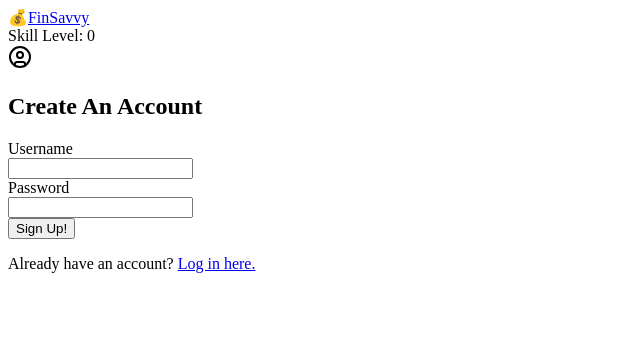
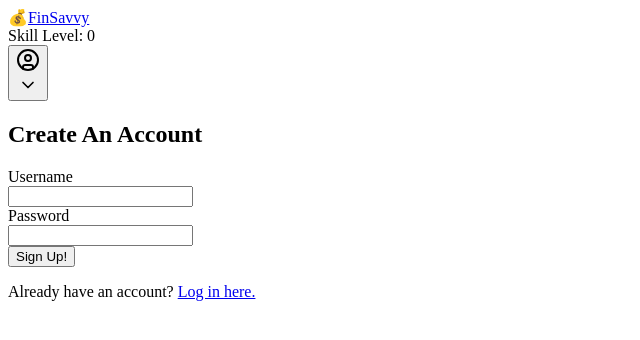
Before and after one commit to CjKhaled/ShellHacks2024, a Next.js app in the folder client/: page /signup in a window 1280 px wide. Shown: the top 340 px of the page, without its empty margins (0-640 px from the left). Built offline with nearby package versions, Linux system fonts and the light colour scheme.

Commit message:
navbar dropdown

```diff
--- a/client/app/components/Navbar.tsx
+++ b/client/app/components/Navbar.tsx
@@ -1,9 +1,46 @@
-import React, { useState, useEffect } from "react";
+'use client';
+
+import React, { useState, useEffect, useRef } from "react";
 import Link from "next/link";
-import { UserCircle } from "lucide-react";
+import { UserCircle, ChevronDown } from "lucide-react";
+import { useRouter, usePathname } from 'next/navigation';
 
 const Navbar = ({ userInitials = "", skillLevel = 0 }) => {
+  const [isDropdownOpen, setIsDropdownOpen] = useState(false);
+  const [isAuthenticated, setIsAuthenticated] = useState(false);
+  const router = useRouter();
+  const pathname = usePathname();
+  const dropdownRef = useRef<HTMLDivElement>(null);
 
+  const checkAuthStatus = () => {
+    const username = localStorage.getItem('username');
+    setIsAuthenticated(!!username);
+  };
+
+  useEffect(() => {
+    checkAuthStatus();
+
+    window.addEventListener('authStatusChanged', checkAuthStatus);
+
+    const handleClickOutside = (event: MouseEvent) => {
+      if (dropdownRef.current && !dropdownRef.current.contains(event.target as Node)) {
+        setIsDropdownOpen(false);
+      }
+    };
+
+    document.addEventListener('mousedown', handleClickOutside);
+
+    return () => {
+      window.removeEventListener('authStatusChanged', checkAuthStatus);
+      document.removeEventListener('mousedown', handleClickOutside);
+    };
+  }, []);
+
+  const handleLogout = () => {
+    router.push('/login');
+  };
+
+  const isAuthPage = pathname === '/login' || pathname === '/signup';
 
   return (
     <nav className="bg-green-600 text-white p-4 flex justify-between items-center">
@@ -15,11 +52,36 @@ const Navbar = ({ userInitials = "", skillLevel = 0 }) => {
       </div>
       <div className="flex items-center">
         <span className="mr-44">Skill Level: {skillLevel}</span>
-        <div className="bg-white text-green-600 rounded-full w-8 h-8 flex items-center justify-center">
-          {userInitials ? (
-            userInitials
-          ) : (
-            <UserCircle size={24} />
+        <div className="relative" ref={dropdownRef}>
+          <button
+            onClick={() => setIsDropdownOpen(!isDropdownOpen)}
+            className="flex items-center focus:outline-none"
+          >
+            <div className="bg-white text-green-600 rounded-full w-8 h-8 flex items-center justify-center mr-2">
+              {userInitials ? userInitials : <UserCircle size={24} />}
+            </div>
+            <ChevronDown size={20} />
+          </button>
+          {isDropdownOpen && (
+            <div className="absolute right-0 mt-2 w-48 bg-white rounded-md shadow-lg py-1 z-10">
+              {isAuthenticated && !isAuthPage ? (
+                <button
+                  className="block px-4 py-2 text-sm text-gray-700 hover:bg-gray-100 w-full text-left"
+                >
+                  <Link onClick={handleLogout} href={'/logout'}>Logout</Link>
+
+                </button>
+              ) : (
+                <>
+                  <Link href="/login" className="block px-4 py-2 text-sm text-gray-700 hover:bg-gray-100">
+                    Login
+                  </Link>
+                  <Link href="/signup" className="block px-4 py-2 text-sm text-gray-700 hover:bg-gray-100">
+                    Sign Up
+                  </Link>
+                </>
+              )}
+            </div>
           )}
         </div>
       </div>
```
